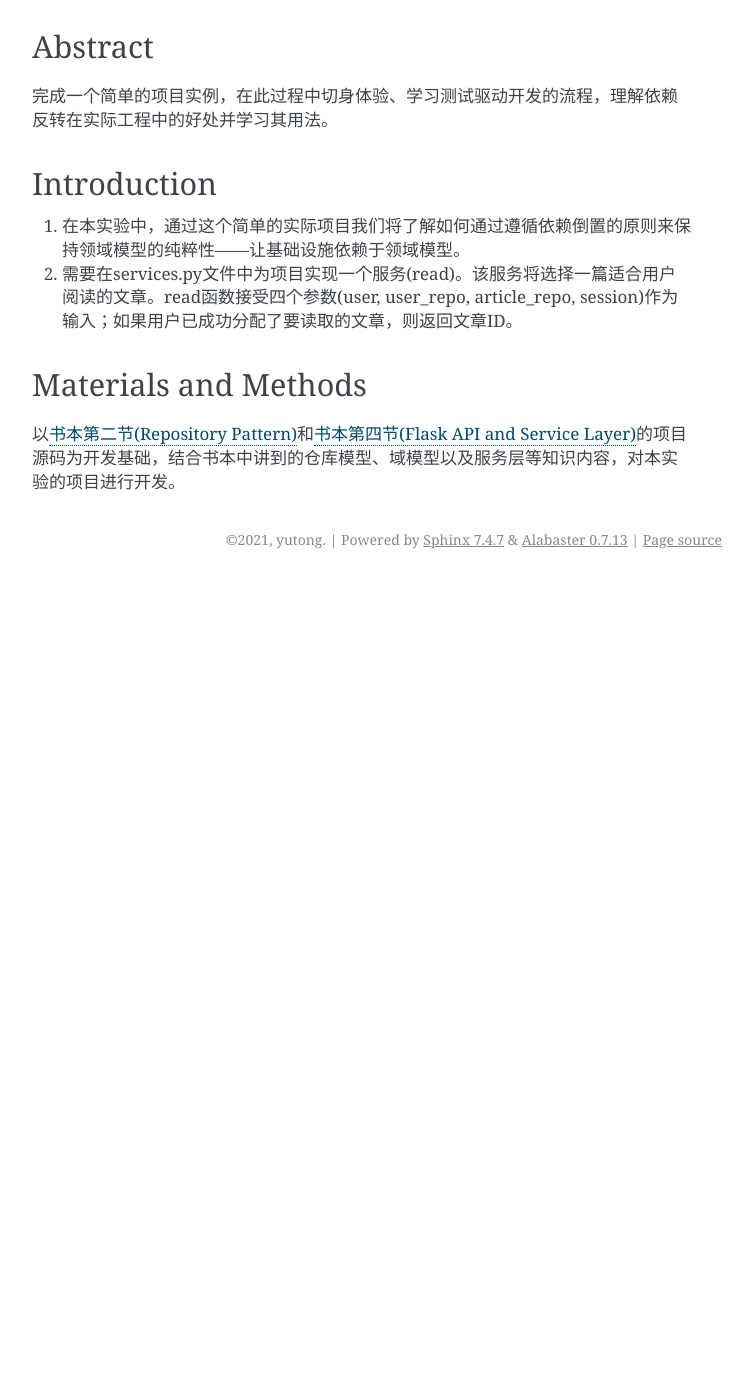
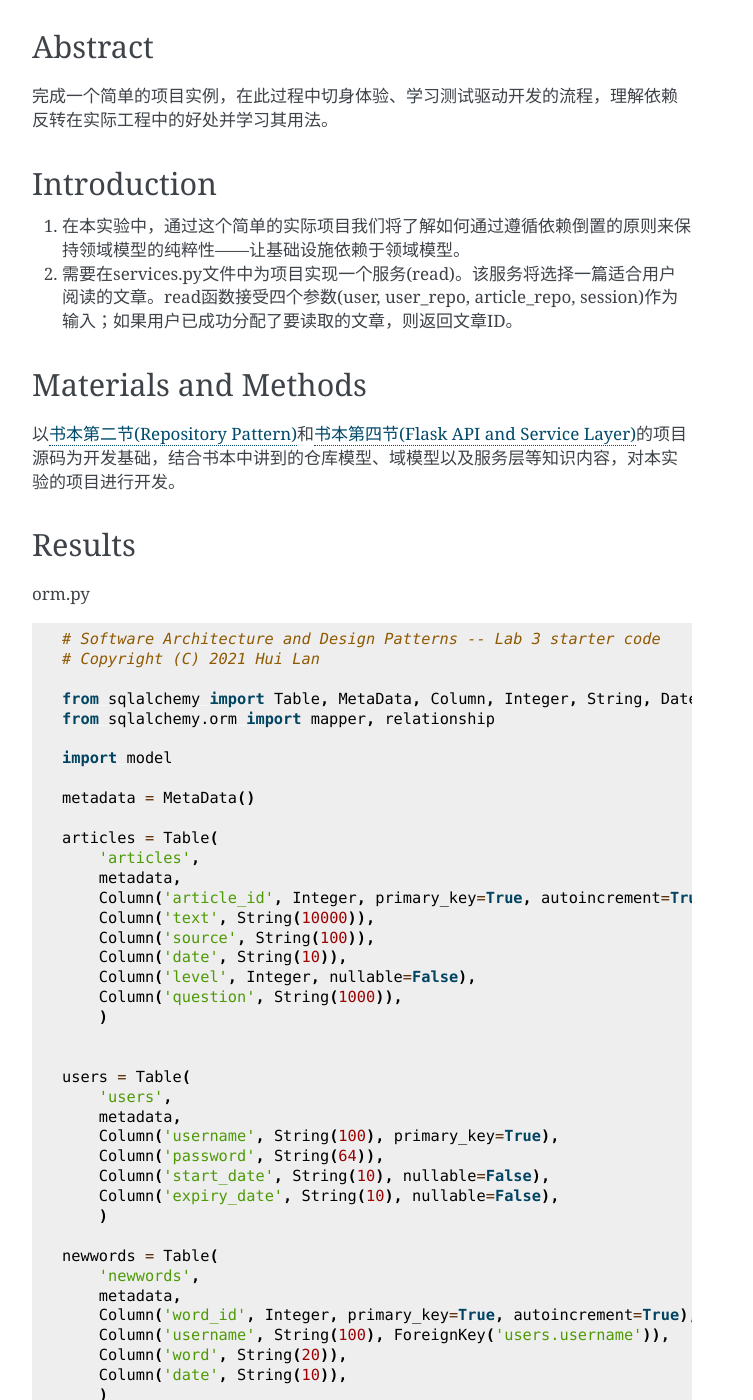
Before and after one commit to Steven-Yutong/Lab3, a Sphinx documentation site: the page built from docs/source/index.rst, in a window 1280 px wide and 1400 px high, scrolled down 539 px. Shown: the whole window, without its empty margins (388-1141 px from the left). Built offline with Sphinx 7.4.7, drawn with Linux system fonts in a browser that asks for light colours; before the commit the page ends 1118 px from its top, so only the background shows below that; some of the changed text lies outside the part shown.

Commit message:
Update index.rst

```diff
--- a/docs/source/index.rst
+++ b/docs/source/index.rst
@@ -48,3 +48,128 @@ Materials and Methods
 ---------------------
 
 以\ `书本第二节(Repository Pattern) <https://www.cosmicpython.com/book/chapter_02_repository.html>`__\ 和\ `书本第四节(Flask API and Service  Layer) <https://www.cosmicpython.com/book/chapter_04_service_layer.html>`__\ 的项目源码为开发基础，结合书本中讲到的仓库模型、域模型以及服务层等知识内容，对本实验的项目进行开发。
+
+Results
+-------
+
+orm.py
+
+.. code:: python
+
+   # Software Architecture and Design Patterns -- Lab 3 starter code
+   # Copyright (C) 2021 Hui Lan
+
+   from sqlalchemy import Table, MetaData, Column, Integer, String, Date, ForeignKey
+   from sqlalchemy.orm import mapper, relationship
+
+   import model
+
+   metadata = MetaData()
+
+   articles = Table(
+       'articles',
+       metadata,
+       Column('article_id', Integer, primary_key=True, autoincrement=True),
+       Column('text', String(10000)),
+       Column('source', String(100)),
+       Column('date', String(10)),
+       Column('level', Integer, nullable=False),
+       Column('question', String(1000)),
+       )
+
+
+   users = Table(
+       'users',
+       metadata,
+       Column('username', String(100), primary_key=True),
+       Column('password', String(64)),
+       Column('start_date', String(10), nullable=False),
+       Column('expiry_date', String(10), nullable=False),
+       )
+
+   newwords = Table(
+       'newwords',
+       metadata,
+       Column('word_id', Integer, primary_key=True, autoincrement=True),
+       Column('username', String(100), ForeignKey('users.username')),
+       Column('word', String(20)),
+       Column('date', String(10)),
+       )
+
+   readings = Table(
+       'readings',
+       metadata,
+       Column('id', Integer, primary_key=True, autoincrement=True),
+       Column('username', String(100), ForeignKey('users.username')),
+       Column('article_id', Integer, ForeignKey('articles.article_id')),
+       )
+
+
+   def start_mappers():
+       articles_mapper = mapper(model.Article, articles)
+       newWords_mapper = mapper(model.NewWord, newwords)
+       # users_mapper
+       mapper(
+           model.User,
+           users,
+           properties={
+               'newwords': relationship(
+                   newWords_mapper),
+               '_read': relationship(
+                   articles_mapper, secondary=readings
+               )
+           }
+       )
+
+services.py
+
+.. code:: python
+
+   # Software Architecture and Design Patterns -- Lab 3 starter code
+   # An implementation of the Service Layer
+   # Copyright (C) 2021 Hui Lan
+
+   import model
+
+   # word and its difficulty level
+   WORD_DIFFICULTY_LEVEL = {'starbucks':5, 'luckin':4, 'secondcup':4, 'costa':3, 'timhortons':3, 'frappuccino':6}
+
+
+   class UnknownUser(Exception):
+       print("用户不存在")
+       pass
+
+
+   class NoArticleMatched(Exception):
+       print("无相关文章")
+       pass
+
+
+   def read(user, user_repo, article_repo, session):
+       # 判断用户是否在库内
+       username = user.username
+       if user_repo.get(username) is None or user_repo.get(username).password != user.password:
+           # 注意!!!! 要用raise,而不是return!!!
+           raise UnknownUser
+
+       user_level = 0  # 用户的英语等级(初始化为0)
+       amount = 0  # 单词数量
+       # all_words 为NewWord中指定用户拥有的所有单词
+       all_words = session.query(model.NewWord).filter_by(username=username).all()
+       for user_word in all_words:
+           user_level += WORD_DIFFICULTY_LEVEL[user_word.word]
+           amount += 1
+       user_level = user_level / amount
+       article = None  # 初始化文章
+       article_level = 0  # 文章的等级(初始化为0)
+       for article0 in article_repo.list():
+           if article0.level > user_level:
+               if article is None or article0.level < article_level:
+                   article_level = article0.level
+                   article = article0
+       # 找不到需要的文章
+       if article is None:
+           raise NoArticleMatched
+       session.query(model.User).filter_by(username=username).one().read_article(article)
+       session.commit()
+       return article.article_id
```
